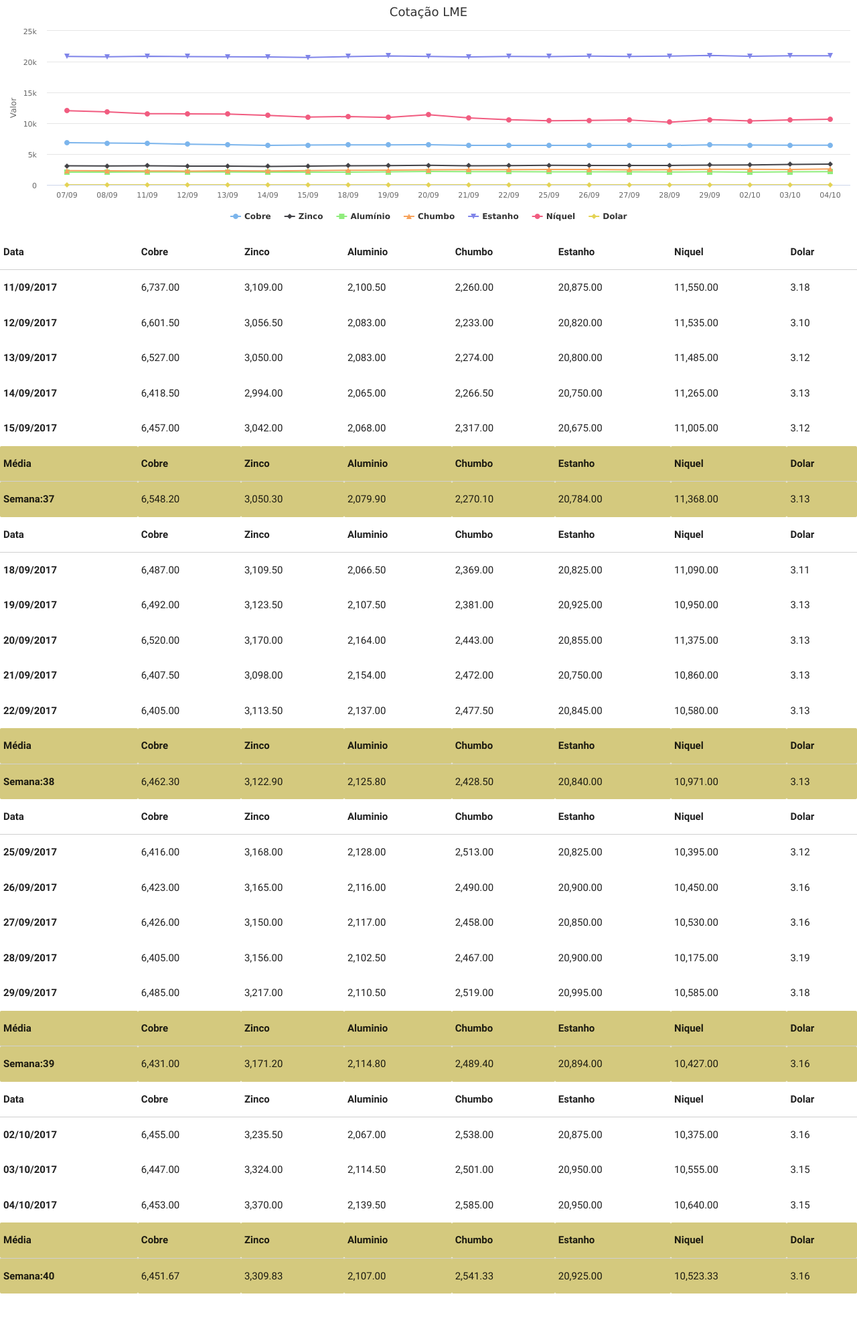
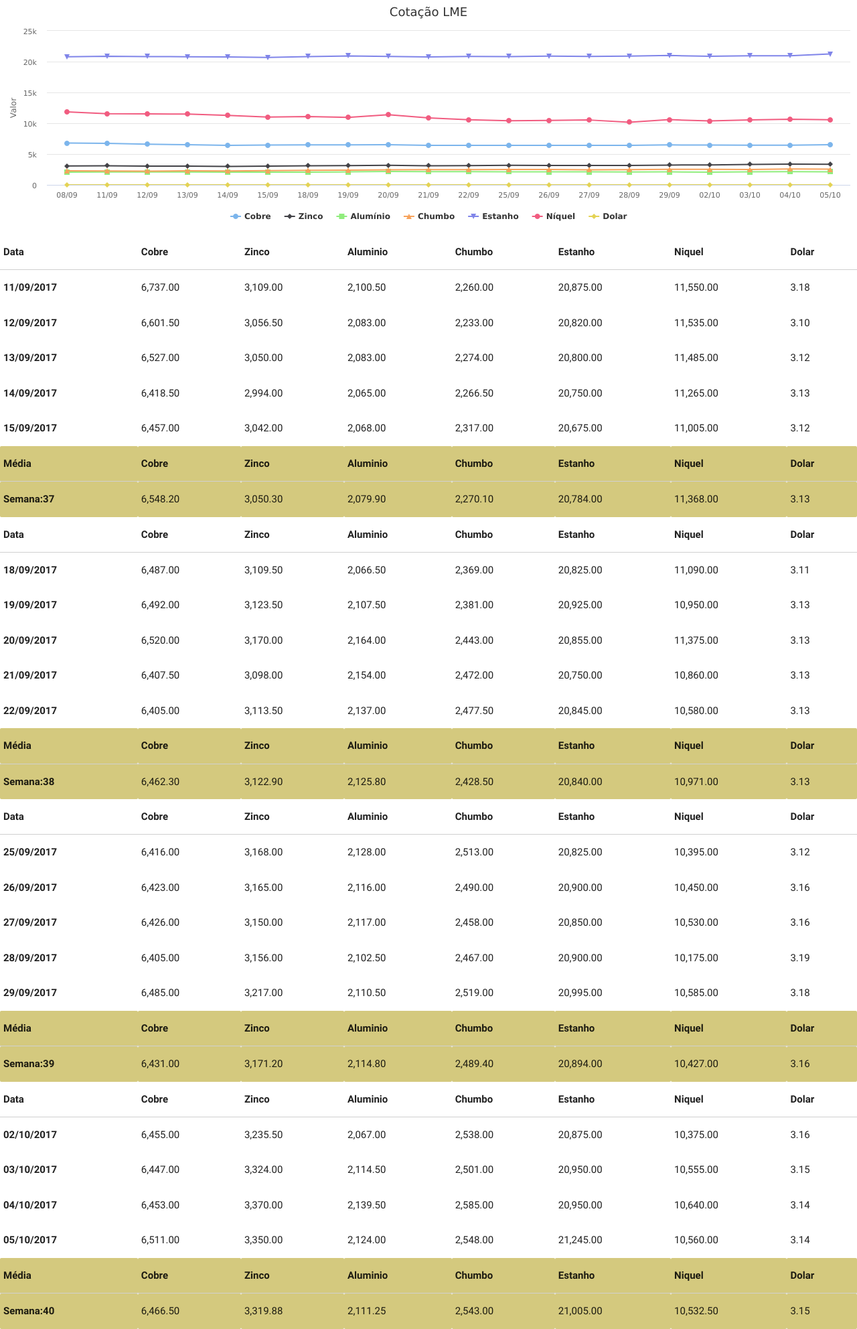
Before and after one commit to tiagocordeiro/flask-lme-chart, a Flask app: page /lme/dashboard in a window 1280 px wide. Shown: the whole page at 67% size. Before the commit the page ends 1931 px from the top, so only its background shows below. Run offline with Flask 2, Linux system fonts and the light colour scheme; some libraries are stand-ins or nearby versions.

Commit message:
Cotação Atualizada

```diff
--- a/static/cotacao-atual.csv
+++ b/static/cotacao-atual.csv
@@ -1,5 +1,4 @@
 Date,Cobre,Zinco,Aluminio,Chumbo,Estanho,Niquel,Dolar
-2017-09-07,6842.5,3095.5,2075.0,2307.5,20845.0,12035.0,3.0978999137878
 2017-09-08,6780.0,3081.0,2072.0,2272.0,20775.0,11845.0,3.0975999832153
 2017-09-11,6737.0,3109.0,2100.5,2260.0,20875.0,11550.0,3.1777000427246
 2017-09-12,6601.5,3056.5,2083.0,2233.0,20820.0,11535.0,3.0996999740601
@@ -18,4 +17,5 @@ Date,Cobre,Zinco,Aluminio,Chumbo,Estanho,Niquel,Dolar
 2017-09-29,6485.0,3217.0,2110.5,2519.0,20995.0,10585.0,3.1809000968933
 2017-10-02,6455.0,3235.5,2067.0,2538.0,20875.0,10375.0,3.1633999347687
 2017-10-03,6447.0,3324.0,2114.5,2501.0,20950.0,10555.0,3.152899980545
-2017-10-04,6453.0,3370.0,2139.5,2585.0,20950.0,10640.0,
+2017-10-04,6453.0,3370.0,2139.5,2585.0,20950.0,10640.0,3.1407999992371
+2017-10-05,6511.0,3350.0,2124.0,2548.0,21245.0,10560.0,
--- a/templates/mesclado.html
+++ b/templates/mesclado.html
@@ -765,7 +765,33 @@
     10,640.00
    </td>
    <td>
-    3.15
+    3.14
+   </td>
+  </tr>
+  <tr>
+   <th>
+    05/10/2017
+   </th>
+   <td>
+    6,511.00
+   </td>
+   <td>
+    3,350.00
+   </td>
+   <td>
+    2,124.00
+   </td>
+   <td>
+    2,548.00
+   </td>
+   <td>
+    21,245.00
+   </td>
+   <td>
+    10,560.00
+   </td>
+   <td>
+    3.14
    </td>
   </tr>
  </tbody>
@@ -803,25 +829,25 @@
     Semana:40
    </th>
    <td>
-    6,451.67
+    6,466.50
    </td>
    <td>
-    3,309.83
+    3,319.88
    </td>
    <td>
-    2,107.00
+    2,111.25
    </td>
    <td>
-    2,541.33
+    2,543.00
    </td>
    <td>
-    20,925.00
+    21,005.00
    </td>
    <td>
-    10,523.33
+    10,532.50
    </td>
    <td>
-    3.16
+    3.15
    </td>
   </tr>
  </tbody>
```
Also changed, not shown: static/todo-periodo.csv.
